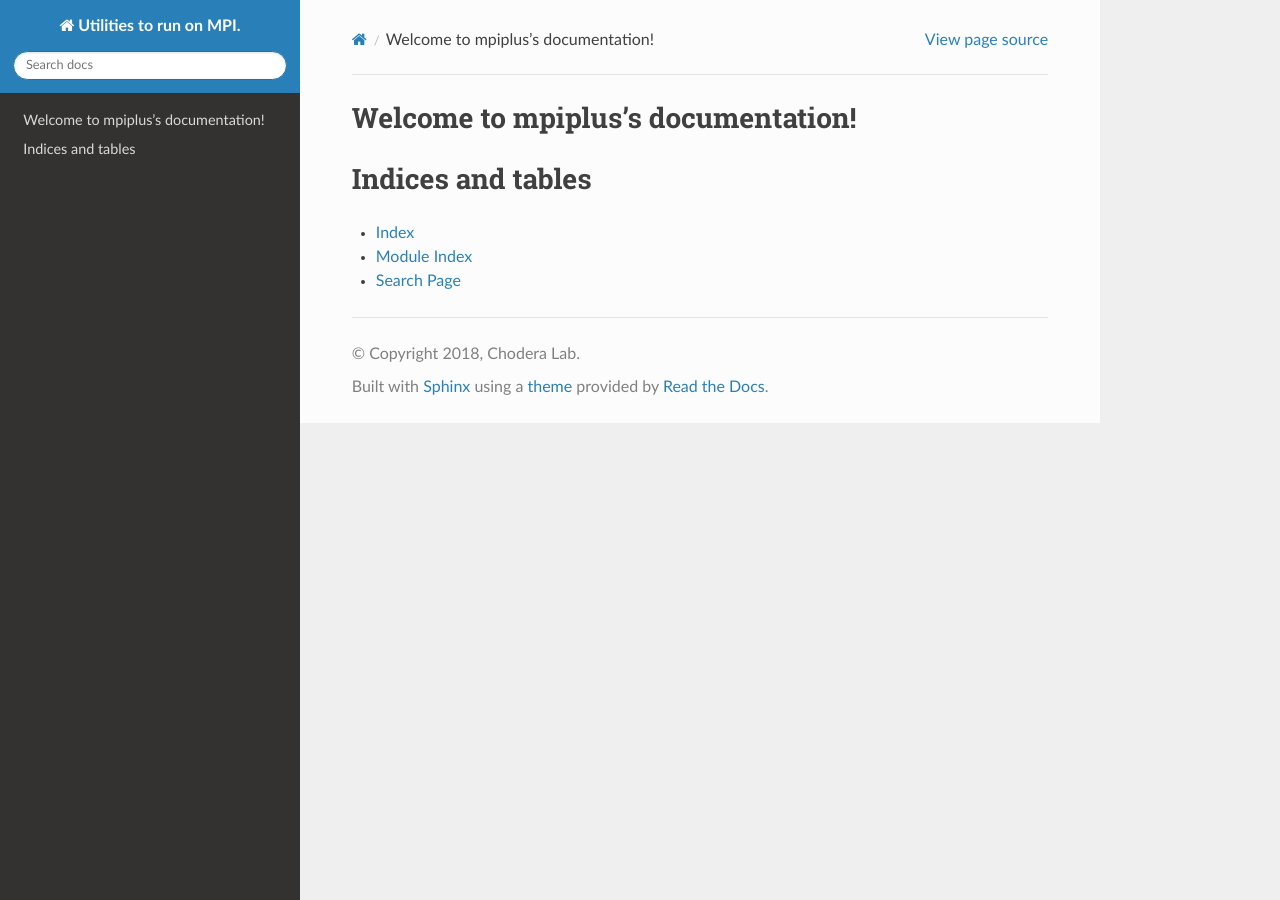
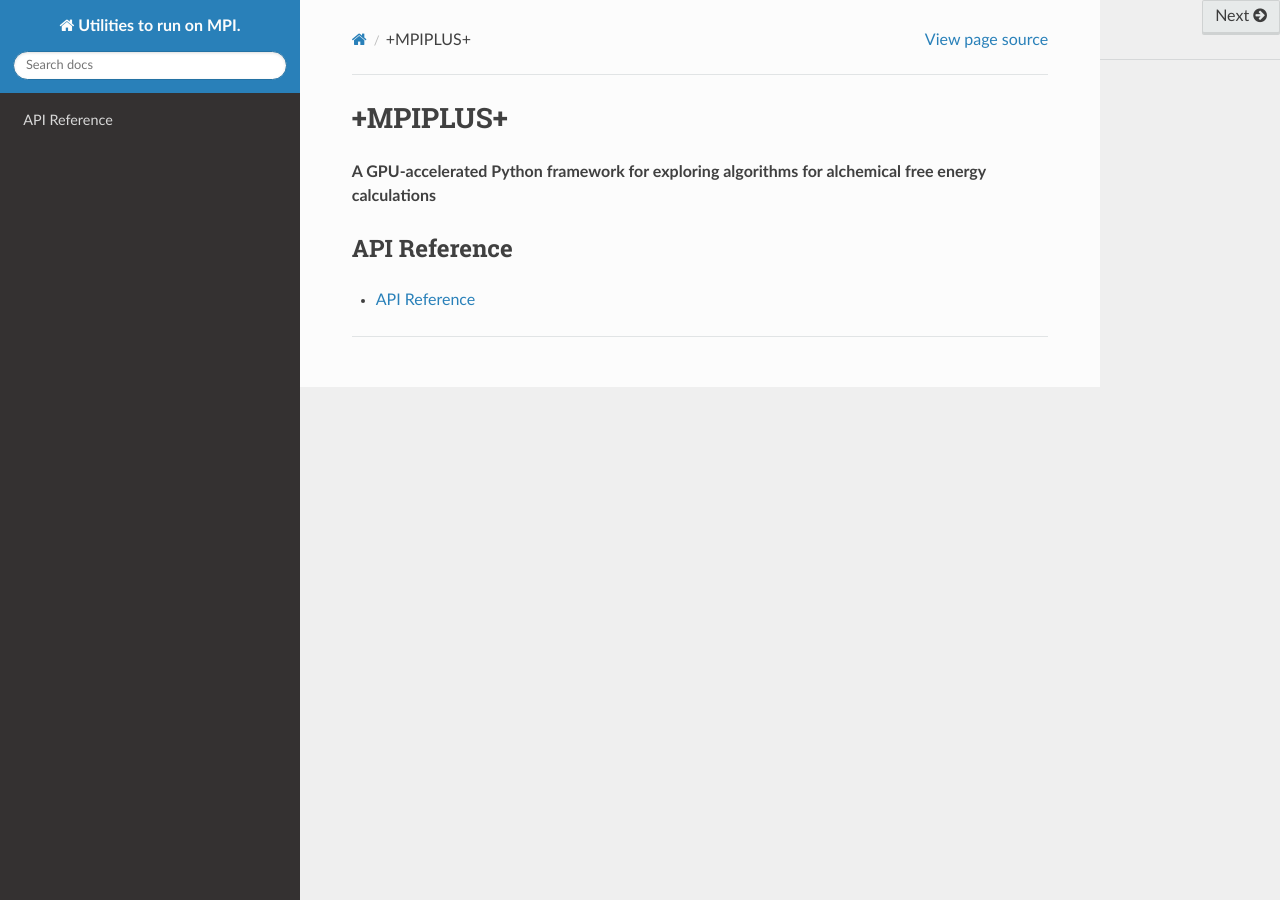
Before and after one commit to choderalab/mpiplus, a Sphinx documentation site: the page built from docs/index.rst, in a window 1280 px wide and 900 px high. Built offline with Sphinx 7.4.7 and the Read the Docs theme 2.0.0, drawn with Linux system fonts in a browser that asks for light colours; some of the changed text lies outside the part shown.

Commit message:
readthedocs

```diff
--- a/docs/api/mpi_api.rst
+++ b/docs/api/mpi_api.rst
@@ -1,5 +1,5 @@
 .. _API_mpi:
 
-.. automodule:: yank.mpi
+.. automodule:: mpiplus
    :members:
    :inherited-members:
--- a/docs/index.rst
+++ b/docs/index.rst
@@ -1,20 +1,31 @@
-.. mpiplus documentation master file, created by
-   sphinx-quickstart on Thu Mar 15 13:55:56 2018.
-   You can adapt this file completely to your liking, but it should at least
-   contain the root `toctree` directive.
+#########
++MPIPLUS+
+#########
 
-Welcome to mpiplus's documentation!
-=========================================================
+.. TODO: Standardize this tagline
 
-.. toctree::
-   :maxdepth: 2
-   :caption: Contents:
+**A GPU-accelerated Python framework for exploring algorithms for alchemical free energy calculations**
+
+.. TODO: Refine this description
 
 
 
-Indices and tables
-==================
+API Reference
+-------------
 
-* :ref:`genindex`
-* :ref:`modindex`
-* :ref:`search`
+.. toctree::
+   :maxdepth: 1
+
+   api/index
+
+
+--------------------------------------------------------------------------------
+
+.. raw:: html
+
+   </div>
+
+License
+-------
++mpiplus+ is licensed under the MIT License.
+See the `LICENSE` file distributed with +mpiplus+ for more details.
```
Also changed, not shown: README.md (+4 -2 lines).
